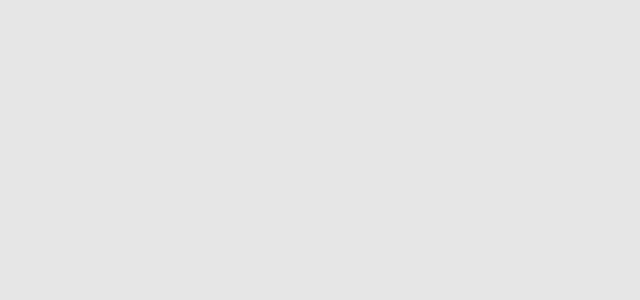
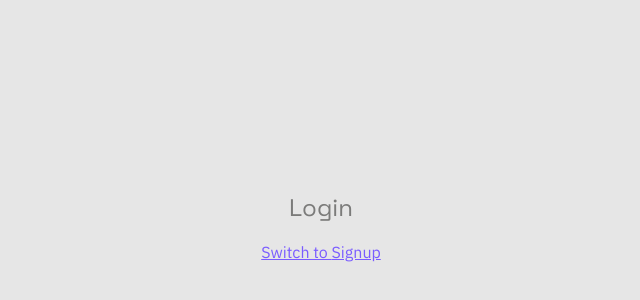
Before and after one commit to connorzittrauer/CTEC-Demo, a React (Vite) app in the folder frontend/: page /auth in a window 1280 px wide. Before the commit this address had no page. Shown: the part 172-472 px from the top of the page, without its empty margins (319-959 px from the left). Built offline with nearby package versions, Linux system fonts and the light colour scheme.

Commit message:
added AuthPage skeleton

```diff
--- a/frontend/src/App.tsx
+++ b/frontend/src/App.tsx
@@ -1,13 +1,20 @@
 import './App.css'
 import { Routes, Route, Navigate } from 'react-router-dom';
-import LoginPage from './pages/AuthPage';
-import SignupPage from './pages/SignupPage';
+import AuthPage from './pages/AuthPage';
 import DashboardPage from './pages/DashboardPage';
 
 function App() {
   return (
     <Routes>
+      {/* Redirect root URL "/" → "/auth"
+         This ensures users always land on the auth page first */}
+      <Route path="/" element={<Navigate to="/auth" />} />
 
+      {/* Single authentication page (handles BOTH login + signup internally) */}
+      <Route path="/auth" element={<AuthPage />} />
+
+      {/* Protected dashboard page (only accessible after login) */}
+      <Route path="/dashboard" element={<DashboardPage />} />
     </Routes>
   );
 }
--- a/frontend/src/pages/AuthPage.tsx
+++ b/frontend/src/pages/AuthPage.tsx
@@ -1,7 +1,34 @@
 import { useState } from 'react';
 
-function AuthPage () {
-    return <div>Login Page</div>;
+function AuthPage() {
+    // This state controls whether we're showing the login form or the signup form
+    const [mode, setMode] = useState<'login' | 'signup'>('login');
+    {
+        return (
+            <div className="min-h-screen flex items-center justify-center">
+                {/* Temporary placeholder content */}
+                <div className="text-center">
+
+                    {/* Heading dynamically changes based on mode */}
+                    <h1 className="text-2xl font-heading mb-4">
+                        {mode === "login" ? "Login" : "Create Account"}
+                    </h1>
+
+                    {/* Toggle button switches between login and signup modes */}
+                    <button
+                        onClick={() =>
+                            // If currently login → switch to signup
+                            // If currently signup → switch back to login
+                            setMode(mode === "login" ? "signup" : "login")
+                        }
+                        className="text-accent underline"
+                    >
+                        Switch to {mode === "login" ? "Signup" : "Login"}
+                    </button>
+                </div>
+            </div>
+        );
+    }
 }
 
 export default AuthPage;
```
